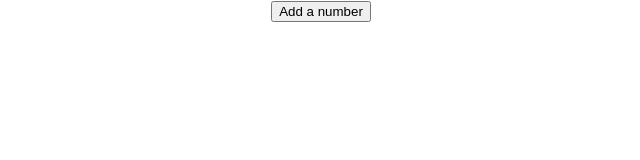
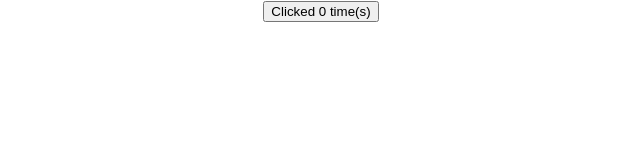
Before and after one commit to EstrellaDionis/useState-practice, a React (Create React App) app: page / in a window 1280 px wide. Shown: the top 160 px of the page, without its empty margins (319-959 px from the left). Built offline with nearby package versions, Linux system fonts and the light colour scheme.

Commit message:
practicing useEffect with HookCounterOne and ClassCounterOne.js

```diff
--- a/src/App.js
+++ b/src/App.js
@@ -5,6 +5,8 @@
 import HookCounterTwo from './components/HookCounterTwo';
 import HookCounterThree from './components/HookCounterThree';
 import HookCounterFour from './components/HookCounterFour';
+import HookCounterOne from './components/HookCounterOne';
+import ClassCounterOne from './components/ClassCounterOne';
 
 function App() {
   return (
@@ -13,7 +15,10 @@
       {/* <HookCounter /> */}
       {/* <HookCounterTwo /> */}
       {/* <HookCounterThree /> */}
-      <HookCounterFour />
+      {/* <HookCounterFour /> */}
+
+      {/* <ClassCounterOne /> */}
+      <HookCounterOne />
     </div>
   );
 }
--- /dev/null
+++ b/src/components/ClassCounterOne.js
@@ -0,0 +1,29 @@
+import React, { Component } from 'react'
+
+class ClassCounterOne extends Component {
+    constructor(props) {
+        super(props)
+
+        this.state = {
+             count: 0
+        }
+    }
+
+    componentDidMount(){
+        document.title = `Clicked ${this.state.count} times`
+    }
+
+    componentDidUpdate(prevProps, prevState){
+        document.title = `Clicked ${this.state.count} times`
+    }
+
+    render() {
+        return (
+            <div>
+                <button onClick={() => this.setState({ count: this.state.count + 1})}>Click {this.state.count} times</button>
+            </div>
+        )
+    }
+}
+
+export default ClassCounterOne
--- /dev/null
+++ b/src/components/HookCounterOne.js
@@ -0,0 +1,21 @@
+import React, {useState, useEffect} from 'react'
+
+function HookCounterOne() {
+
+    const [count, setCount] = useState(0)
+
+
+    //useEffect runs after every render of the component
+    useEffect(() => {
+        document.title = `You clicked ${count} times`
+    })
+
+
+    return (
+        <div>
+            <button onClick={() => setCount(count + 1)}>Clicked {count} time(s)</button>
+        </div>
+    )
+}
+
+export default HookCounterOne
```
